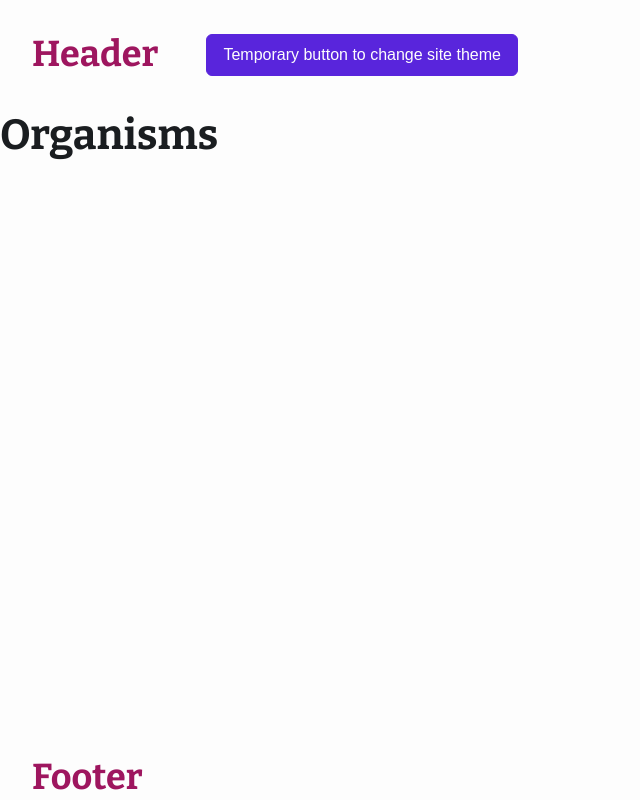
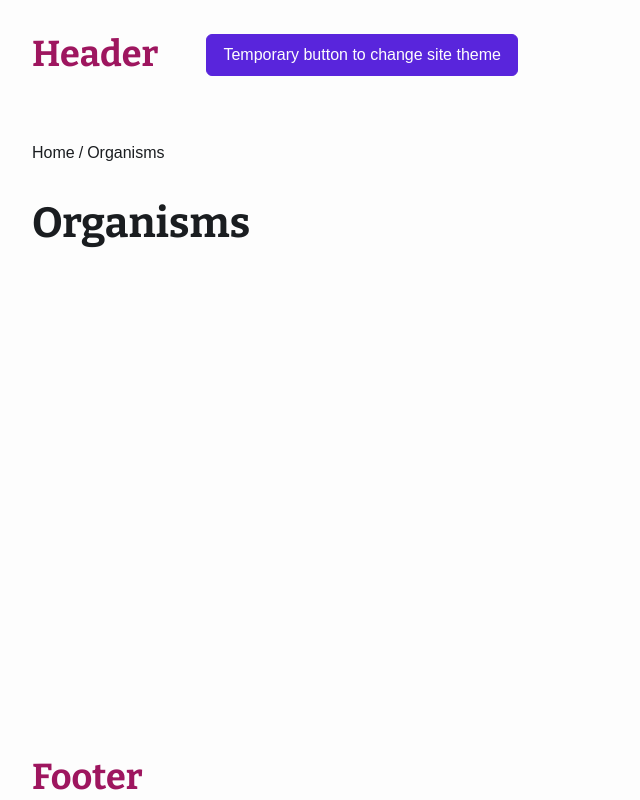
Before and after one commit to marboqmar/starter, a React (Vite) app: page /organisms in a window 1280 px wide. Shown: the whole page, without its empty margins (0-640 px from the left). Built offline with nearby package versions, Linux system fonts and the light colour scheme; a web font is replaced by a local one.

Commit message:
Added basic organisms page structure

```diff
--- a/src/pages/Organisms.jsx
+++ b/src/pages/Organisms.jsx
@@ -1,5 +1,20 @@
+import '../css/pages/showcase.css';
+import { Breadcrumbs } from '../components/molecules/Breadcrumbs/Breadcrumbs';
 import { Heading } from '../components/atoms/Heading/Heading';
 
+const breadcrumbsInfo = [
+  { label: 'Home', href: '/' },
+  { label: 'Organisms', href: '/organisms' },
+];
+
 export const Organisms = () => {
-  return <Heading level={1}>Organisms</Heading>;
+  return (
+    <div className="organisms-page container">
+      <Breadcrumbs items={breadcrumbsInfo} />
+      <Heading level={1} className="showcase-page__title">
+        Organisms
+      </Heading>
+      <div className="organisms-page__showcases-wrapper showcase-wrapper"></div>
+    </div>
+  );
 };
```
